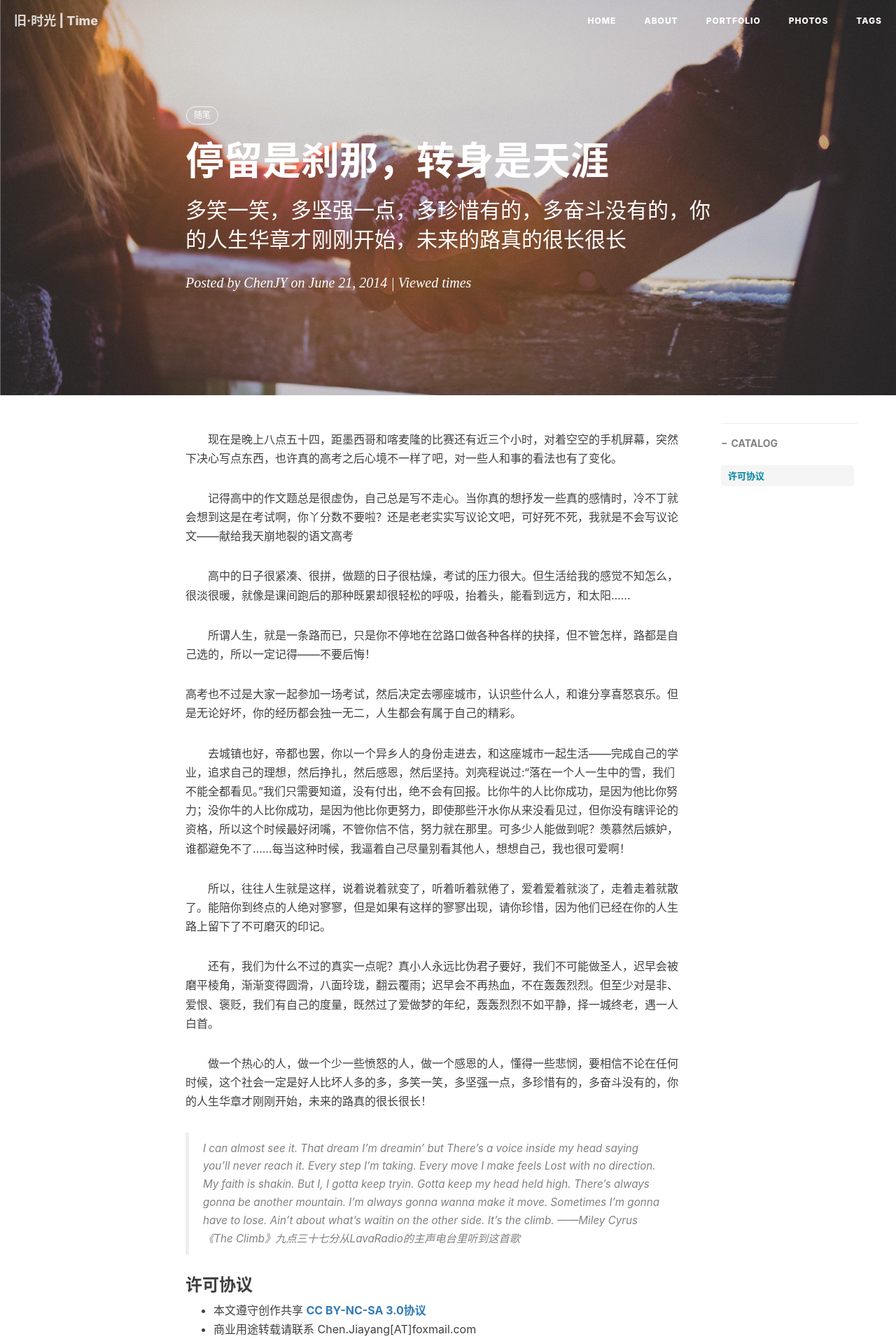
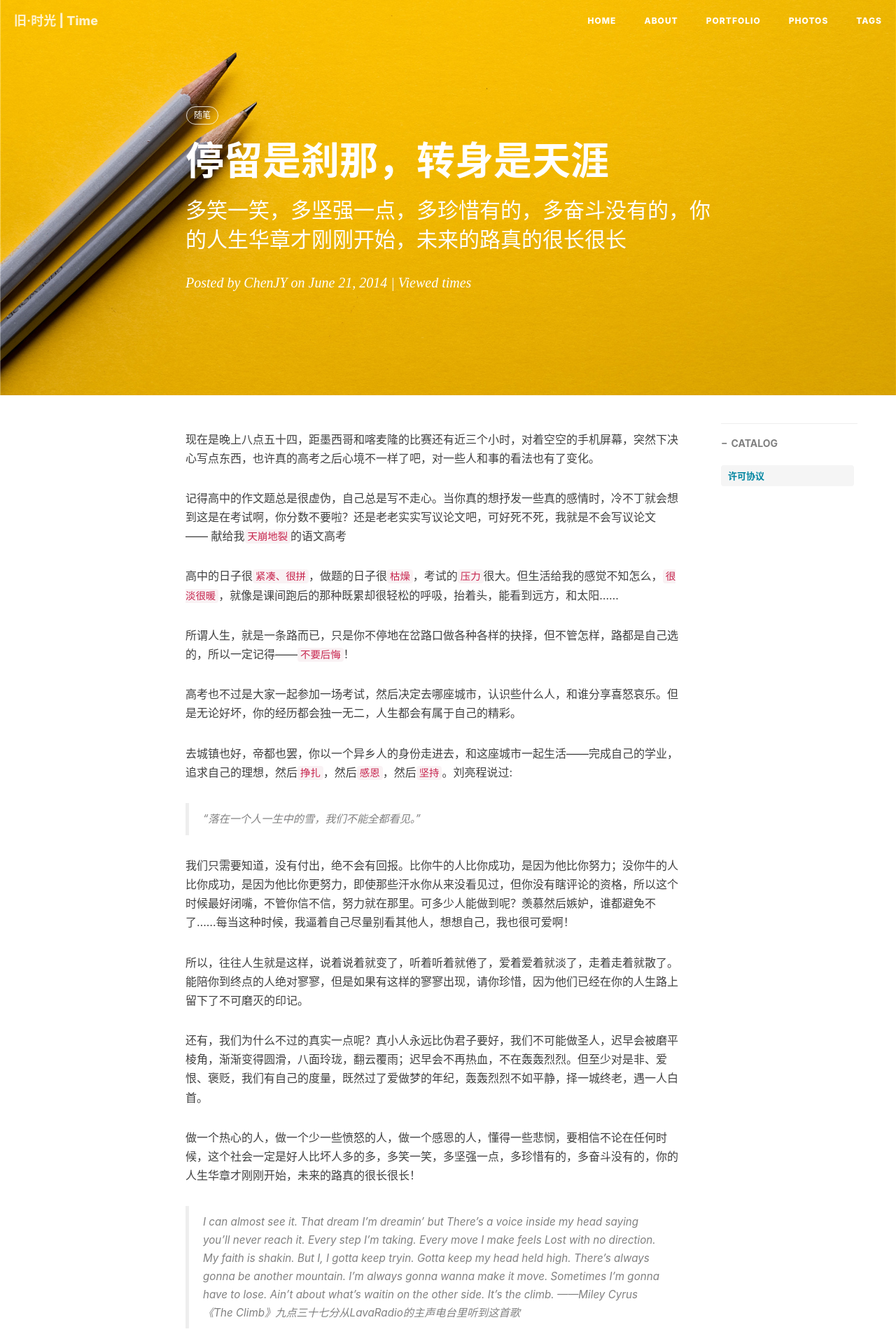
Before and after one commit to jiayangchen/jiayangchen.github.io, a Jekyll site: the page built from _posts/2014-06-12-gaokao.md, in a window 1280 px wide. Shown: the top 1917 px of the page at 70% size. Built offline with Jekyll 4.4.1, drawn with Linux system fonts in a browser that asks for light colours; nearby versions of some CDN libraries; comment, search, counter and statistics services are not loaded; some of the changed text lies outside the part shown.

Commit message:
update some blogs

```diff
--- a/_posts/2014-06-12-gaokao.md
+++ b/_posts/2014-06-12-gaokao.md
@@ -4,47 +4,52 @@ title: "停留是刹那，转身是天涯"
 subtitle: "多笑一笑，多坚强一点，多珍惜有的，多奋斗没有的，你的人生华章才刚刚开始，未来的路真的很长很长"
 date: 2014-06-21
 author: "ChenJY"
-catalog:    true
+catalog: true
+header-img: "img/design_patterns.jpg"
 tags:
     - 随笔
 ---
 
-　　现在是晚上八点五十四，距墨西哥和喀麦隆的比赛还有近三个小时，对着空空的手机屏幕，突然下决心写点东西，也许真的高考之后心境不一样了吧，对一些人和事的看法也有了变化。
+现在是晚上八点五十四，距墨西哥和喀麦隆的比赛还有近三个小时，对着空空的手机屏幕，突然下决心写点东西，也许真的高考之后心境不一样了吧，对一些人和事的看法也有了变化。
 
-　　记得高中的作文题总是很虚伪，自己总是写不走心。当你真的想抒发一些真的感情时，冷不丁就会想到这是在考试啊，你丫分数不要啦？还是老老实实写议论文吧，可好死不死，我就是不会写议论文——献给我天崩地裂的语文高考
+记得高中的作文题总是很虚伪，自己总是写不走心。当你真的想抒发一些真的感情时，冷不丁就会想到这是在考试啊，你分数不要啦？还是老老实实写议论文吧，可好死不死，我就是不会写议论文 —— 献给我`天崩地裂`的语文高考
 
-　　高中的日子很紧凑、很拼，做题的日子很枯燥，考试的压力很大。但生活给我的感觉不知怎么，很淡很暖，就像是课间跑后的那种既累却很轻松的呼吸，抬着头，能看到远方，和太阳……
+高中的日子很`紧凑、很拼`，做题的日子很`枯燥`，考试的`压力`很大。但生活给我的感觉不知怎么，`很淡很暖`，就像是课间跑后的那种既累却很轻松的呼吸，抬着头，能看到远方，和太阳……
 
-　　所谓人生，就是一条路而已，只是你不停地在岔路口做各种各样的抉择，但不管怎样，路都是自己选的，所以一定记得——不要后悔！
+所谓人生，就是一条路而已，只是你不停地在岔路口做各种各样的抉择，但不管怎样，路都是自己选的，所以一定记得——`不要后悔`！
 
 高考也不过是大家一起参加一场考试，然后决定去哪座城市，认识些什么人，和谁分享喜怒哀乐。但是无论好坏，你的经历都会独一无二，人生都会有属于自己的精彩。
 
-　　去城镇也好，帝都也罢，你以一个异乡人的身份走进去，和这座城市一起生活——完成自己的学业，追求自己的理想，然后挣扎，然后感恩，然后坚持。刘亮程说过:“落在一个人一生中的雪，我们不能全都看见。”我们只需要知道，没有付出，绝不会有回报。比你牛的人比你成功，是因为他比你努力；没你牛的人比你成功，是因为他比你更努力，即使那些汗水你从来没看见过，但你没有瞎评论的资格，所以这个时候最好闭嘴，不管你信不信，努力就在那里。可多少人能做到呢？羡慕然后嫉妒，谁都避免不了……每当这种时候，我逼着自己尽量别看其他人，想想自己，我也很可爱啊！
+去城镇也好，帝都也罢，你以一个异乡人的身份走进去，和这座城市一起生活——完成自己的学业，追求自己的理想，然后`挣扎`，然后`感恩`，然后`坚持`。刘亮程说过:
 
-　　所以，往往人生就是这样，说着说着就变了，听着听着就倦了，爱着爱着就淡了，走着走着就散了。能陪你到终点的人绝对寥寥，但是如果有这样的寥寥出现，请你珍惜，因为他们已经在你的人生路上留下了不可磨灭的印记。
+>“落在一个人一生中的雪，我们不能全都看见。”
 
-　　还有，我们为什么不过的真实一点呢？真小人永远比伪君子要好，我们不可能做圣人，迟早会被磨平棱角，渐渐变得圆滑，八面玲珑，翻云覆雨；迟早会不再热血，不在轰轰烈烈。但至少对是非、爱恨、褒贬，我们有自己的度量，既然过了爱做梦的年纪，轰轰烈烈不如平静，择一城终老，遇一人白首。
+我们只需要知道，没有付出，绝不会有回报。比你牛的人比你成功，是因为他比你努力；没你牛的人比你成功，是因为他比你更努力，即使那些汗水你从来没看见过，但你没有瞎评论的资格，所以这个时候最好闭嘴，不管你信不信，努力就在那里。可多少人能做到呢？羡慕然后嫉妒，谁都避免不了……每当这种时候，我逼着自己尽量别看其他人，想想自己，我也很可爱啊！
 
-　　做一个热心的人，做一个少一些愤怒的人，做一个感恩的人，懂得一些悲悯，要相信不论在任何时候，这个社会一定是好人比坏人多的多，多笑一笑，多坚强一点，多珍惜有的，多奋斗没有的，你的人生华章才刚刚开始，未来的路真的很长很长！
+所以，往往人生就是这样，说着说着就变了，听着听着就倦了，爱着爱着就淡了，走着走着就散了。能陪你到终点的人绝对寥寥，但是如果有这样的寥寥出现，请你珍惜，因为他们已经在你的人生路上留下了不可磨灭的印记。
+
+还有，我们为什么不过的真实一点呢？真小人永远比伪君子要好，我们不可能做圣人，迟早会被磨平棱角，渐渐变得圆滑，八面玲珑，翻云覆雨；迟早会不再热血，不在轰轰烈烈。但至少对是非、爱恨、褒贬，我们有自己的度量，既然过了爱做梦的年纪，轰轰烈烈不如平静，择一城终老，遇一人白首。
+
+做一个热心的人，做一个少一些愤怒的人，做一个感恩的人，懂得一些悲悯，要相信不论在任何时候，这个社会一定是好人比坏人多的多，多笑一笑，多坚强一点，多珍惜有的，多奋斗没有的，你的人生华章才刚刚开始，未来的路真的很长很长！
 
 >I can almost see it.
->That dream I’m dreamin’ but
->There’s a voice inside my head saying
->you’ll never reach it.
->Every step I’m taking.
->Every move I make feels
->Lost with no direction.
->My faith is shakin.
->But I, I gotta keep tryin.
->Gotta keep my head held high.
->There’s always gonna be another mountain.
->I’m always gonna wanna make it move.
->Sometimes I’m gonna have to lose.
->Ain’t about what’s waitin on the other side.
->It’s the climb.
->                 ——Miley Cyrus《The Climb》九点三十七分从LavaRadio的主声电台里听到这首歌
+That dream I’m dreamin’ but
+There’s a voice inside my head saying
+you’ll never reach it.
+Every step I’m taking.
+Every move I make feels
+Lost with no direction.
+My faith is shakin.
+But I, I gotta keep tryin.
+Gotta keep my head held high.
+There’s always gonna be another mountain.
+I’m always gonna wanna make it move.
+Sometimes I’m gonna have to lose.
+Ain’t about what’s waitin on the other side.
+It’s the climb.
+                 ——Miley Cyrus《The Climb》九点三十七分从LavaRadio的主声电台里听到这首歌
 
 ### 许可协议
 * 本文遵守创作共享 <a href="https://creativecommons.org/licenses/by-nc-sa/3.0/cn/" target="_blank"><b>CC BY-NC-SA 3.0协议</b></a>
-* 商业用途转载请联系 Chen.Jiayang[AT]foxmail.com
+* 商业用途转载请联系 Chen.Jiayang [AT] foxmail.com
 * 封面图片来自 <a href="https://unsplash.com/" target="_blank"><b> unsplash </b></a>
```
Also changed, not shown: _posts/2015-01-06-cherish-everyday.md (+3 -2 lines), _posts/2015-11-03-old-time.md (+1 -0 lines), _posts/2015-11-09-visit-SZU.md (+2 -0 lines), _posts/2015-12-14-sanmao.md (+1 -0 lines), _posts/2015-12-30--movie-laopao.md (+4 -1 lines), _posts/2017-12-02-java-source-code-arrayList.md (added, +11 -0 lines).
